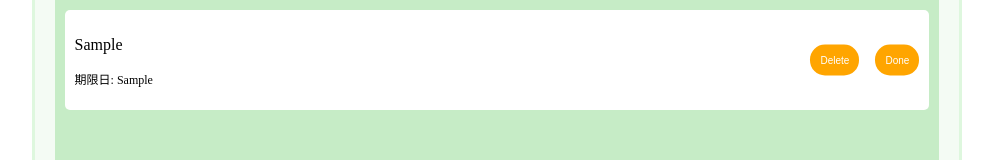
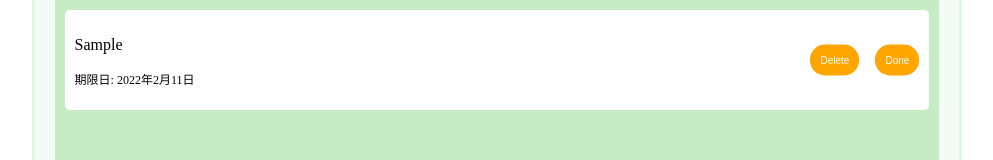
Before and after one commit to shun-syun-611/react_todo_app, a React (Create React App) app: page / in a window 1280 px wide. Both pictures are taken after typing "Sample" into the empty fields and a click on the button "Add task". Shown: the part 331-491 px from the top of the page, without its empty margins (143-1136 px from the left). Built offline with nearby package versions, Linux system fonts and the light colour scheme.

Commit message:
add: プルダウンで選択した日付を追加したtodoの期限日に追加

```diff
--- a/src/App.jsx
+++ b/src/App.jsx
@@ -10,8 +10,12 @@ export const App  = () => {
   const thisMonth = date.getMonth() +1;
   const thisDate = date.getDate();
 
+  const [selectYear, setSelectYear] = useState(thisYear);
+  const [selectMonth, setSelectMonth] = useState(thisMonth);
+  const [selectDate, setSelectDate] = useState(thisDate);
+
   const isLeapYear = year => (year % 4 === 0) && (year % 100 !== 0) || (year % 400 === 0);
-  let datesOfFebruary = isLeapYear(thisYear) ? 29 : 28;
+  let datesOfFebruary = isLeapYear(selectYear) ? 29 : 28;
   let datesOfMonth = [31, datesOfFebruary, 31, 30, 31, 30, 31, 31, 30, 31, 30, 31];
 
   const optionNumCreate = (startNum ,EndNum) => {
@@ -19,33 +23,36 @@ export const App  = () => {
       return arr;
   }
 
+    // セレクトボックスに変化があった場合は計算し直したい
+    const optionNumDay = optionNumCreate(1,datesOfMonth[selectMonth -1]);
+    const optionNumMonth = optionNumCreate(1,12);
+    const optionNumYear = optionNumCreate(thisYear,10);
 
   // stateの設定
   const [inCompleteTodos, setInCompleteTodos] = useState([]);
   const [todoList, setTodoList] = useState({
     text: "",
-    status: false
+    status: false,
+    year: thisYear,
+    month: thisMonth,
+    day: thisDate
   });
-  console.log(todoList.text);
-  const [selectYear, setSelectYear] = useState(thisYear);
-  const [selectMonth, setSelectMonth] = useState(thisMonth);
-  const [selectDate, setSelectDate] = useState(thisDate);
+  console.log(todoList);
 
-  // セレクトボックスに変化があった場合は計算し直したい
-  const optionNumDay = optionNumCreate(1,datesOfMonth[selectMonth -1]);
-  const optionNumMonth = optionNumCreate(1,12);
-  const optionNumYear = optionNumCreate(thisYear,10);
-
-  const [active, setActive] = useState(false);
-
-  const onChangeTodoText = (event) => setTodoList({...todoList ,text:event.target.value});
+  const onChangeTodoText = (event) => setTodoList(
+      {...todoList,
+        text:event.target.value,
+        year:selectYear,
+        month:selectMonth,
+        day:selectDate,
+      }
+    );
   const onChangeSelectYear = (event) =>  setSelectYear(Number(event.target.value));
   const onChangeSelectMonth = (event) =>  setSelectMonth(Number(event.target.value));
   const onChangeSelectDate = (event) =>  setSelectDate(Number(event.target.value));
+  console.log(selectYear);
 
-
-
-  // ボタンクリック処理 ここにセレクトボックスの値オブジェクトとして渡す
+  // ボタンクリック処理 追加するtodoをオブジェクトとして追加
   const onClickAdd = () => {
     if(todoList.text === '') return;
       const addTodos = [...inCompleteTodos, todoList];
@@ -88,10 +95,8 @@ export const App  = () => {
       />
       <TodoList
         inCompleteTodos={inCompleteTodos}
-        active={active}
         onClickDelete={onClickDelete}
         onClickDone={onClickDone}
-        // deadLine={deadLine}
       />
     </div>
     </>
--- a/src/components/TodoList.jsx
+++ b/src/components/TodoList.jsx
@@ -4,10 +4,8 @@ export const TodoList = (props) =>{
 
     const {
         inCompleteTodos,
-        active,
         onClickDelete,
         onClickDone,
-        // deadLine
     } = props;
 
     console.log(inCompleteTodos);
@@ -22,7 +20,7 @@ export const TodoList = (props) =>{
                     <p className={todo.status === true ? 'js_done_text' : ''}>{todo.text}</p>
                     <button className="js_delete_btn" onClick={() =>onClickDelete(index)}>Delete</button>
                     <button className="js_done_btn" onClick={()=> onClickDone(index)}>Done</button>
-                    <p className="js_deadline">期限日: {todo.text}</p>
+                    <p className="js_deadline">期限日: { `${todo.year}年${todo.month}月${todo.day}日` }</p>
                 </li>
             );
           })}
```
